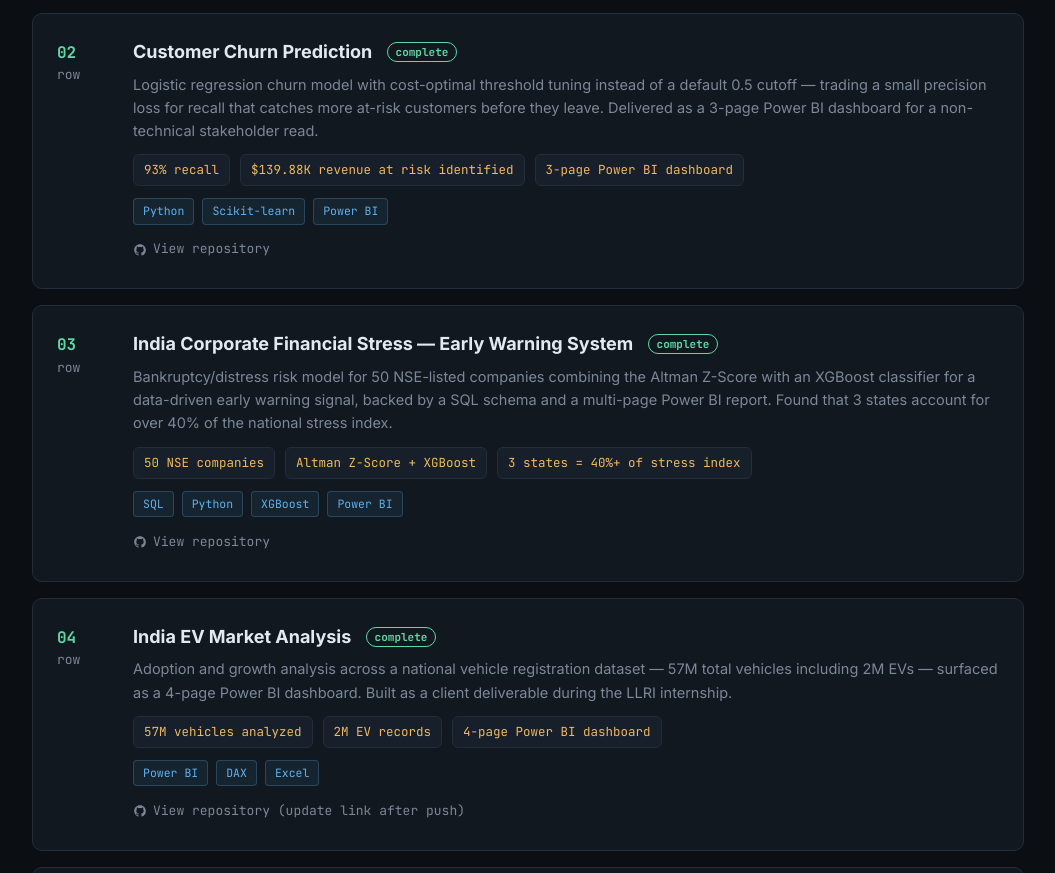
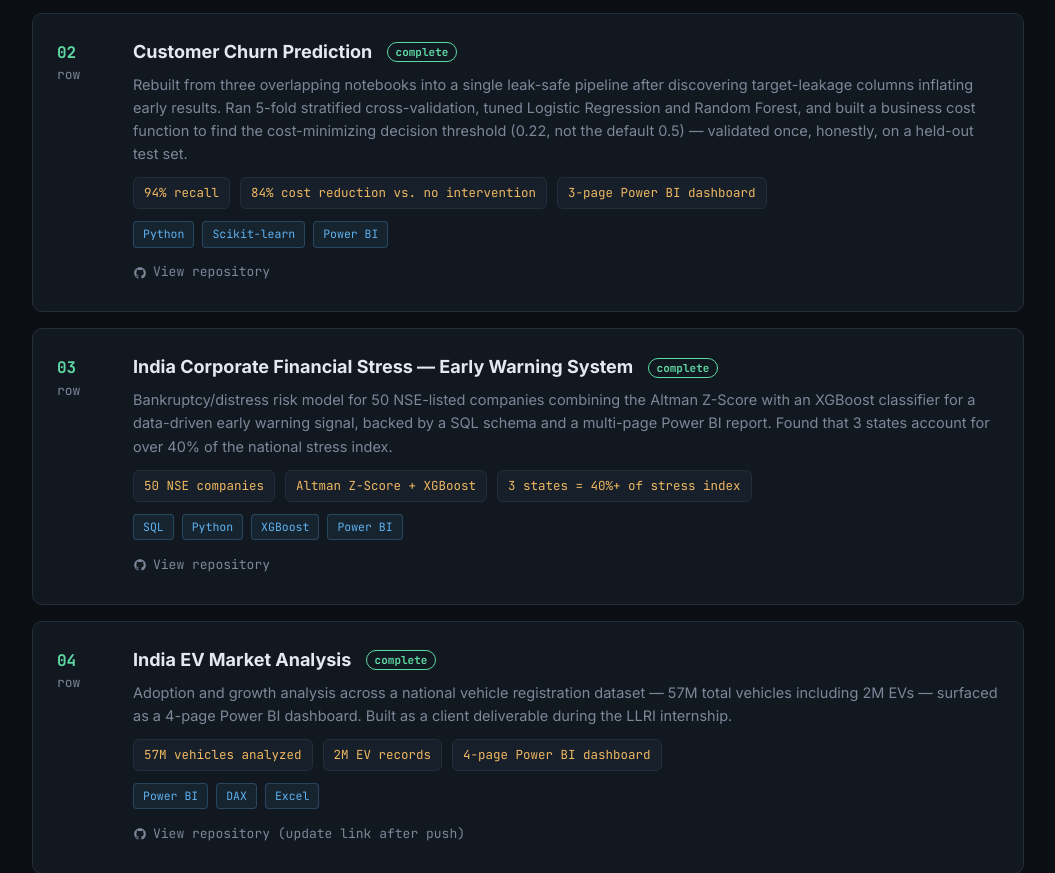
Before and after one commit to Navaneeth1707/Navaneeth1707.github.io, a plain HTML site: page index.html in a window 1280 px wide. Shown: the part 1304-2177 px from the top of the page, without its empty margins (112-1167 px from the left). Drawn offline with Linux system fonts and the light colour scheme.

Commit message:
Update index.html

```diff
--- a/index.html
+++ b/index.html
@@ -393,13 +393,13 @@
       <div class="proj-card reveal">
         <div class="proj-row"><span class="n">02</span>row</div>
         <div>
-          <div class="proj-title">Customer Churn Prediction <span class="proj-status">complete</span></div>
-          <p class="proj-desc">Logistic regression churn model with cost-optimal threshold tuning instead of a default 0.5 cutoff — trading a small precision loss for recall that catches more at-risk customers before they leave. Delivered as a 3-page Power BI dashboard for a non-technical stakeholder read.</p>
-          <div class="proj-metrics">
-            <span class="metric">93% recall</span>
-            <span class="metric">$139.88K revenue at risk identified</span>
-            <span class="metric">3-page Power BI dashboard</span>
-          </div>
+        <div class="proj-title">Customer Churn Prediction <span class="proj-status">complete</span></div>
+        <p class="proj-desc">Rebuilt from three overlapping notebooks into a single leak-safe pipeline after discovering target-leakage columns inflating early results. Ran 5-fold stratified cross-validation, tuned Logistic Regression and Random Forest, and built a business cost function to find the cost-minimizing decision threshold (0.22, not the default 0.5) — validated once, honestly, on a held-out test set.</p>
+        <div class="proj-metrics">
+          <span class="metric">94% recall</span>
+          <span class="metric">84% cost reduction vs. no intervention</span>
+          <span class="metric">3-page Power BI dashboard</span>
+        </div>
           <div class="proj-tags">
             <span class="tag">Python</span><span class="tag">Scikit-learn</span><span class="tag">Power BI</span>
           </div>
```
